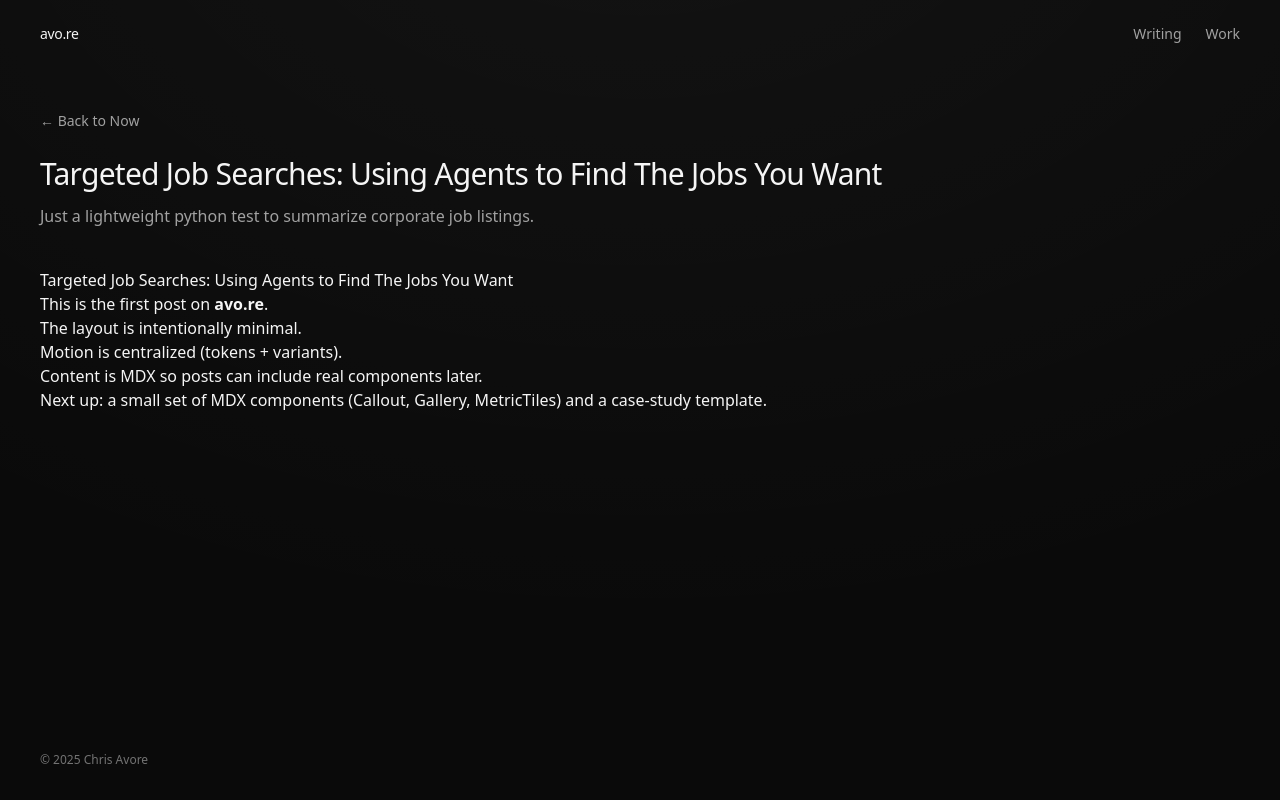
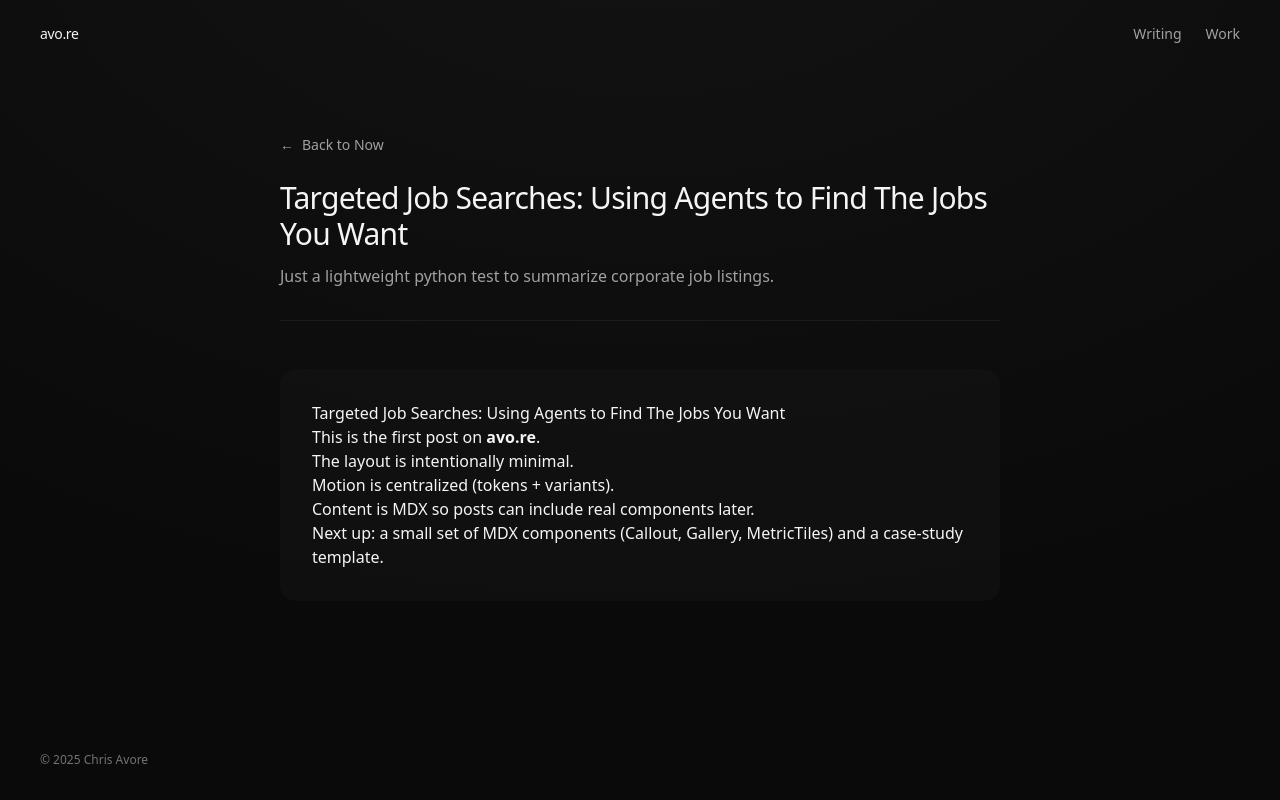
Before and after one commit to erova/avo-re, a Next.js app: page /now/job-agent in a window 1280 px wide. Built offline with nearby package versions, Linux system fonts and the light colour scheme.

Commit message:
Improve article presentation wrapper

```diff
--- a/app/now/[slug]/page.tsx
+++ b/app/now/[slug]/page.tsx
@@ -28,20 +28,27 @@ export default async function NowExperimentPage({
   const { content, data } = matter(raw);
 
   return (
-    <div className="py-10">
-      <Link href="/now" className="text-sm text-neutral-400 hover:text-neutral-200">
-        ← Back to Now
-      </Link>
+    <article className="mx-auto max-w-3xl px-6 py-16">
+      <Link
+      href="/now"
+  className="inline-flex items-center gap-2 text-sm text-neutral-400 hover:text-neutral-200"
+>
+  <span aria-hidden>←</span>
+  <span>Back to Now</span>
+</Link>
 
       <h1 className="mt-6 text-3xl font-medium tracking-tight">
         {String(data.title ?? slug)}
       </h1>
 
       {data.summary ? (
-        <p className="mt-3 text-neutral-400">{String(data.summary)}</p>
+        <p className="mt-3 text-neutral-400">
+          {String(data.summary)}
+        </p>
       ) : null}
+      <hr className="mt-8 border-neutral-800/60" />
 
-      <div className="mt-10 prose prose-invert prose-neutral max-w-none">
+      <div className="mt-12 rounded-2xl bg-neutral-900/40 p-8 prose prose-invert prose-neutral max-w-none prose-headings:tracking-tight prose-p:leading-relaxed">
         <MDXRemote
           source={content}
           components={{
@@ -50,6 +57,6 @@ export default async function NowExperimentPage({
           }}
         />
       </div>
-    </div>
+    </article>
   );
 }
```
